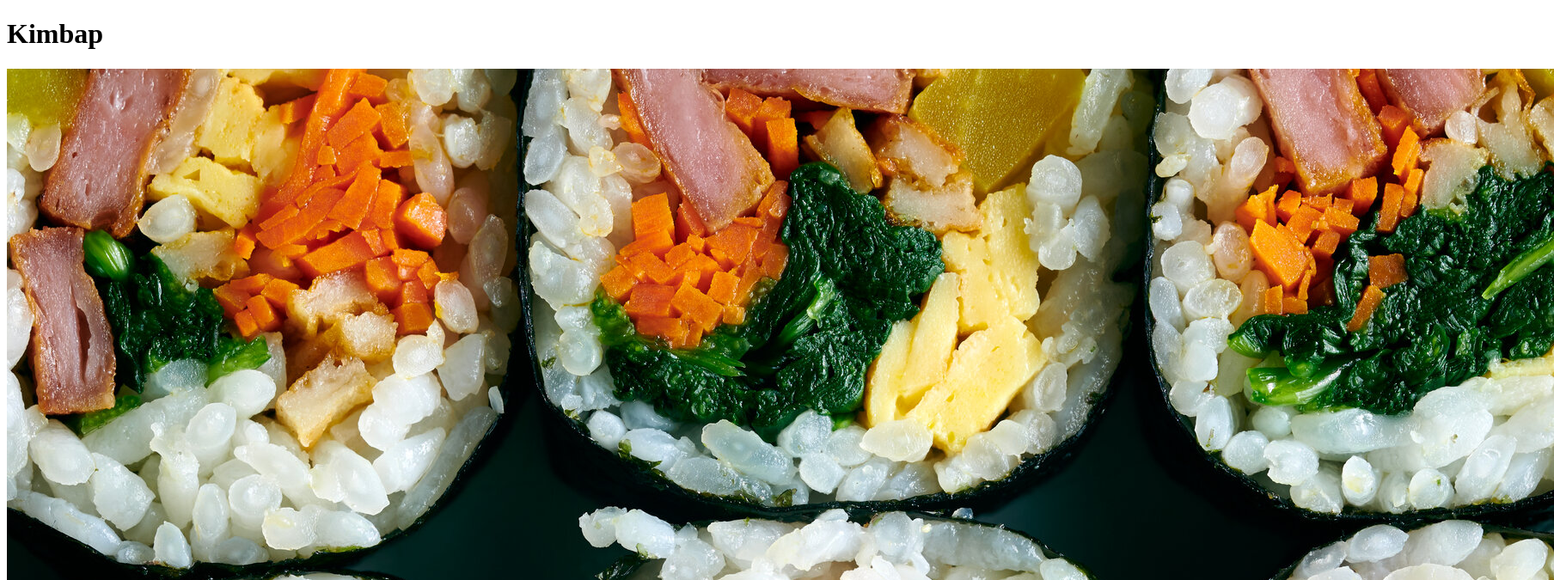
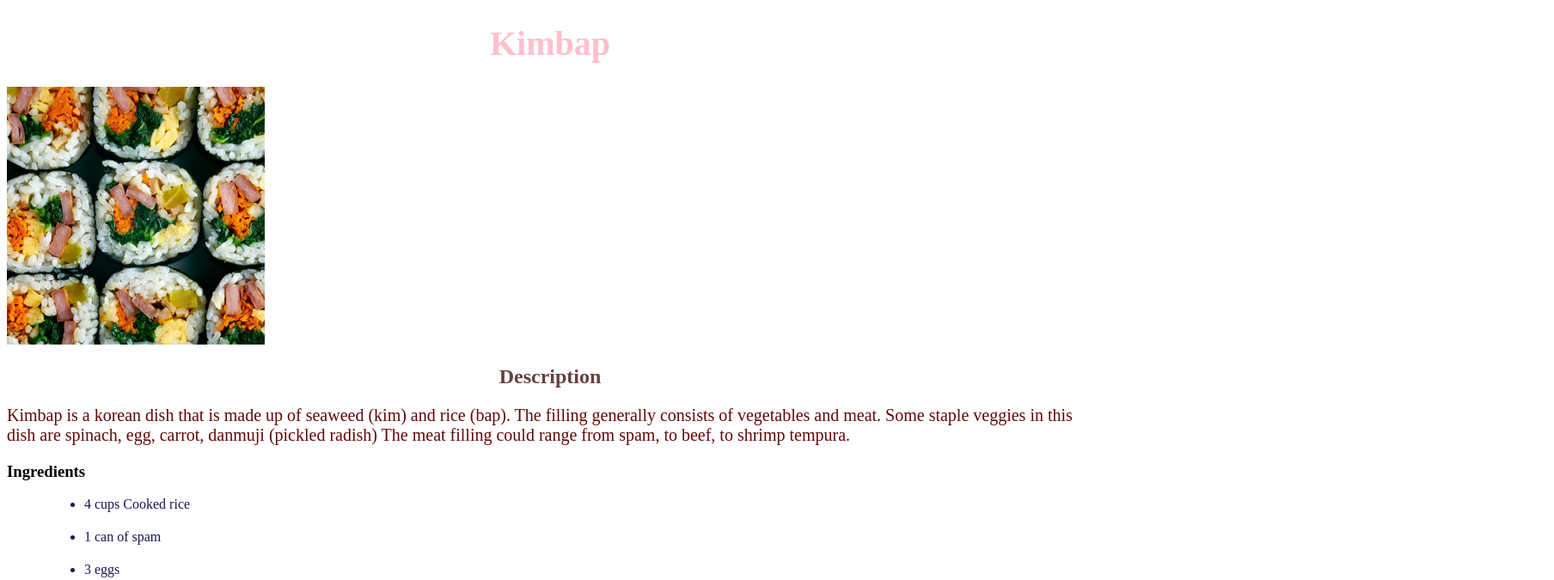
Before and after one commit to bwhelan212/odin-recipes, a plain HTML site: page recipes/kimbap.html in a window 1280 px wide. Shown: the top 675 px of the page at 86% size, 1808 px wide, since content can reach past the window. Drawn offline with Linux system fonts and the light colour scheme.

Commit message:
added some CSS to the index page and recipes

```diff
--- a/recipes/kimbap.html
+++ b/recipes/kimbap.html
@@ -4,10 +4,13 @@
     <meta charset="UTF-8">
     <meta name="viewport" content="width=device-width, initial-scale=1.0">
     <title>Kimbap Recipe</title>
+    <link rel="stylesheet" href="../style.css">
 </head>
 <body>
     <h1>Kimbap</h1>
-    <img src="../images/kimbap_pic.jpeg" alt = "kimbap pic">
+    <div>
+        <img class = "image" src="../images/kimbap_pic.jpeg" alt = "kimbap pic">
+    </div>
     <h2>Description</h2>
     <p>Kimbap is a korean dish that is made up of seaweed (kim) and rice (bap).
        The filling generally consists of vegetables and meat.
--- /dev/null
+++ b/style.css
@@ -0,0 +1,27 @@
+h1 {
+    color: pink;
+    font-size: 40px;
+    text-align: center;
+}
+h2 {
+    color: rgb(103, 64, 64);
+    text-align:center;
+}
+p {
+    display: block;
+    color: rgb(98, 8, 8);
+    font-size: 20px;
+}
+li {
+    margin: 10px 50px 20px;
+    color: rgb(23, 23, 83);
+}
+.image {
+    height: 300px;
+    width: 300px;
+}
+.food {
+    margin: 20px;
+    color: honeydew;
+    text-align: center;
+}
```
Also changed, not shown: index.html (+7 -7 lines), recipes/chili.html (+2 -1 lines), recipes/garlicfry.html (+3 -1 lines).
